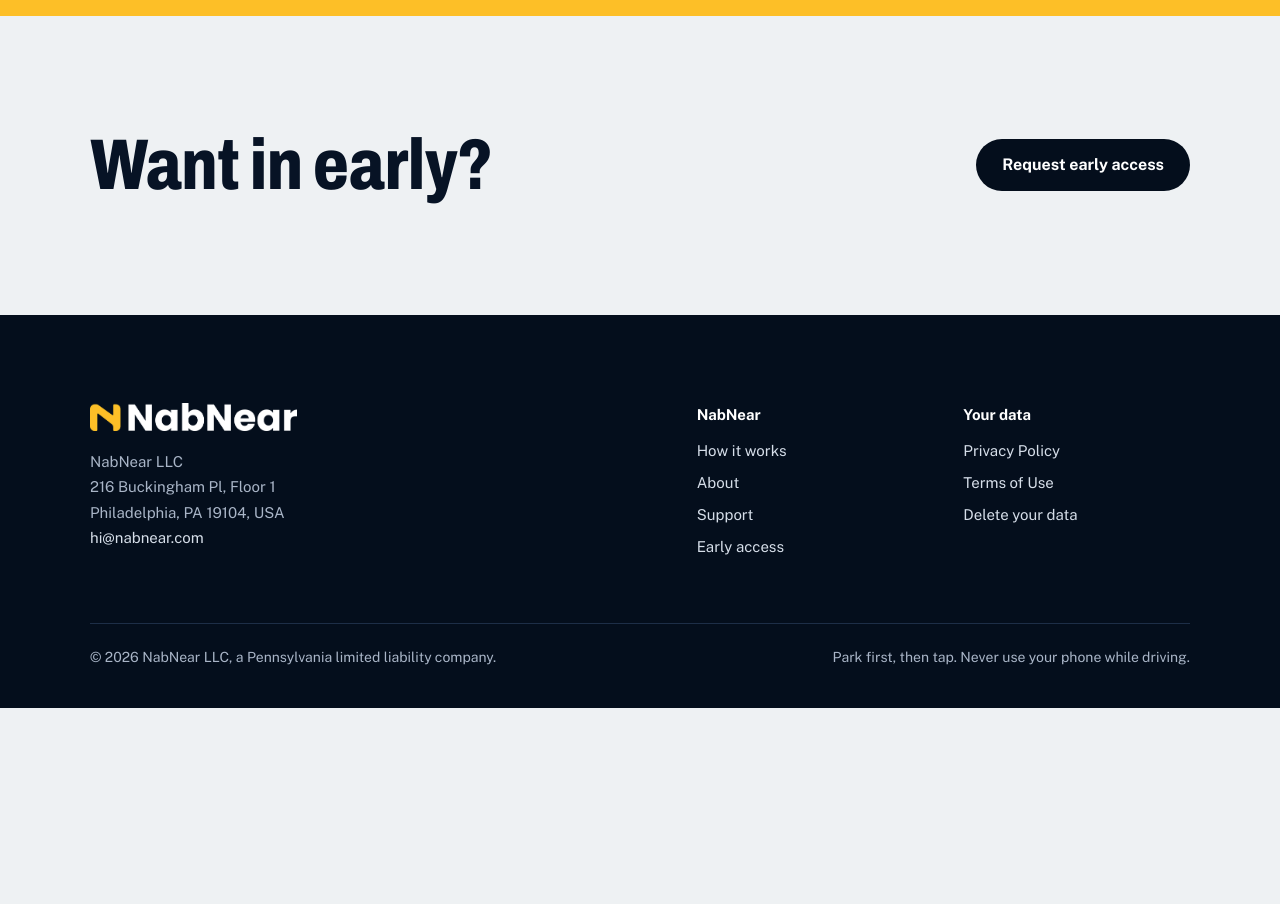
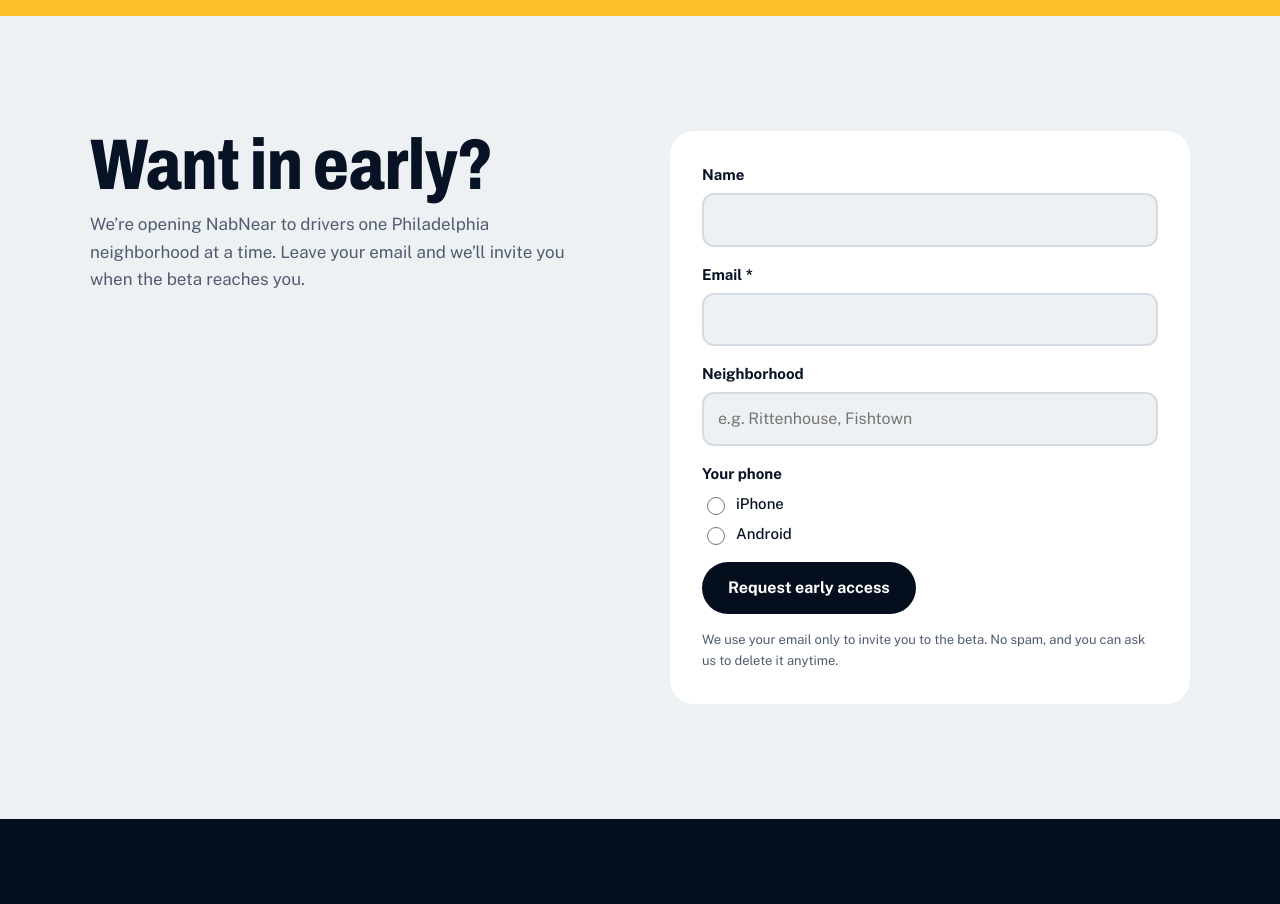
Before and after one commit to skandarz/nabnear-site, a plain HTML site: page index.html in a window 1280 px wide. Shown: the part 3360-4264 px from the top of the page. Before the commit the page ends 4068 px from the top, so only its background shows below. Drawn offline with Linux system fonts and the light colour scheme.

Commit message:
Early access signup form, privacy note
Co-Authored-By: Claude Opus 5.5 <noreply@anthropic.com>

```diff
--- a/assets/site.css
+++ b/assets/site.css
@@ -138,6 +138,25 @@ section{position:relative}
 .closer .wrap{display:flex;justify-content:space-between;align-items:center;gap:28px;flex-wrap:wrap}
 .closer .h2{margin:0}
 
+
+/* Early access form */
+.closer .wrap{align-items:flex-start}
+.early-copy{flex:1 1 320px;max-width:30em}
+.early-copy p{color:var(--slate);margin:12px 0 0}
+.early-form{flex:1 1 380px;max-width:520px;display:grid;gap:16px;background:var(--paper);border-radius:24px;padding:clamp(22px,3vw,32px)}
+.early-form .field{display:grid;gap:6px;margin:0;padding:0;border:0;min-width:0}
+.early-form label,.early-form legend{font-weight:700;font-size:15px;padding:0}
+.early-form legend{margin-bottom:6px}
+.early-form input[type=text],.early-form input[type=email]{font:inherit;font-size:16px;color:var(--ink);background:var(--sidewalk);border:2px solid var(--rule);border-radius:12px;padding:12px 14px;width:100%}
+.early-form input:focus-visible{outline:3px solid var(--curb);outline-offset:1px;border-color:var(--night)}
+.early-form .choice{display:inline-flex;align-items:center;gap:8px;font-weight:500;margin-right:22px;cursor:pointer}
+.early-form .choice input{width:18px;height:18px;accent-color:var(--night)}
+.early-form button{justify-self:start;cursor:pointer}
+.early-form button:disabled{opacity:.6;cursor:default}
+.early-form .ea-fine{font-size:13px;color:var(--slate);margin:0}
+.ea-status{font-weight:700;margin:0}
+.hp{position:absolute;left:-9999px;width:1px;height:1px;overflow:hidden}
+
 /* ---------- Inner pages ---------- */
 .page-head{background:var(--night);color:#fff;padding:clamp(48px,7vw,96px) 0 clamp(40px,6vw,72px)}
 .page-head h1{font-family:var(--display);font-weight:800;font-stretch:74%;font-size:clamp(52px,8vw,112px);line-height:.9;margin:0 0 18px;letter-spacing:-.005em}
--- a/index.html
+++ b/index.html
@@ -10,8 +10,8 @@
 <a class="skip" href="#main">Skip to content</a>
 <header class="site-head"><div class="wrap">
 <a href="/" class="brand" aria-label="NabNear home"><img src="/assets/logo-white.png" alt="NabNear" width="222" height="30"></a>
-<nav class="nav" aria-label="Main"><a href="/how-it-works/">How it works</a><a href="/about/">About</a><a href="/support/">Support</a><a class="btn btn-curb btn-sm" href="mailto:hi@nabnear.com?subject=NabNear%20early%20access">Request early access</a></nav>
-<details class="menu"><summary>Menu</summary><div class="menu-panel"><a href="/" aria-current="page">Home</a><a href="/how-it-works/">How it works</a><a href="/about/">About</a><a href="/support/">Support</a><a href="mailto:hi@nabnear.com?subject=NabNear%20early%20access">Request early access</a></div></details>
+<nav class="nav" aria-label="Main"><a href="/how-it-works/">How it works</a><a href="/about/">About</a><a href="/support/">Support</a><a class="btn btn-curb btn-sm" href="/#early">Request early access</a></nav>
+<details class="menu"><summary>Menu</summary><div class="menu-panel"><a href="/" aria-current="page">Home</a><a href="/how-it-works/">How it works</a><a href="/about/">About</a><a href="/support/">Support</a><a href="/#early">Request early access</a></div></details>
 </div></header>
 <main id="main">
 <section class="hero"><div class="wrap">
@@ -20,7 +20,7 @@
 <h1><span>Stop</span><span>circling.</span><span class="h1-park">Start parking.</span></h1>
 <p class="tagline">Street parking, shared by drivers leaving.</p>
 <p class="lede">When a driver is about to leave a street spot, they tap once. When you&rsquo;re nearby and looking, you hear about it. That&rsquo;s NabNear. Free. No&nbsp;sign&#8209;up.</p>
-<div class="actions"><a class="btn btn-curb" href="mailto:hi@nabnear.com?subject=NabNear%20early%20access">Request early access</a><a class="btn btn-ghost" href="#how">See how it works</a></div>
+<div class="actions"><a class="btn btn-curb" href="/#early">Request early access</a><a class="btn btn-ghost" href="#how">See how it works</a></div>
 </div>
 <div class="street"><svg viewBox="0 0 640 520" role="img" aria-labelledby="st-title st-desc" xmlns="http://www.w3.org/2000/svg">
 <title id="st-title">A Philadelphia street seen from above</title>
@@ -91,16 +91,38 @@
 
 <section class="safety" aria-label="Safety"><div class="wrap"><svg viewBox="0 0 40 40" fill="none" stroke="#040E1C" stroke-width="3" stroke-linecap="round" stroke-linejoin="round" aria-hidden="true"><rect x="12" y="4" width="16" height="30" rx="4"/><path d="M4 36L36 4"/></svg><p>Park first, then tap.<small>Never use NabNear while driving, including at red lights. Hand the phone to a passenger, or wait until you&rsquo;re parked.</small></p></div></section>
 
-<section class="band closer"><div class="wrap">
-<h2 class="h2">Want in early?</h2>
-<a class="btn btn-ink" href="mailto:hi@nabnear.com?subject=NabNear%20early%20access">Request early access</a>
+<section class="band closer" id="early" aria-labelledby="early-h"><div class="wrap">
+<div class="early-copy"><h2 class="h2" id="early-h">Want in early?</h2>
+<p>We&rsquo;re opening NabNear to drivers one Philadelphia neighborhood at a time. Leave your email and we&rsquo;ll invite you when the beta reaches you.</p></div>
+<form class="early-form" id="early-form" action="https://docs.google.com/forms/d/e/1FAIpQLSd926Bk09BWd0J9kRBh31HoPNeeavduIPlTWLvk7L2ZXB-b-g/formResponse" method="POST" target="_blank">
+<div class="field"><label for="ea-name">Name</label><input id="ea-name" name="entry.1895902981" type="text" autocomplete="name"></div>
+<div class="field"><label for="ea-email">Email <span aria-hidden="true">*</span></label><input id="ea-email" name="entry.986649059" type="email" autocomplete="email" required></div>
+<div class="field"><label for="ea-hood">Neighborhood</label><input id="ea-hood" name="entry.587116956" type="text" placeholder="e.g. Rittenhouse, Fishtown"></div>
+<fieldset class="field"><legend>Your phone</legend>
+<label class="choice"><input type="radio" name="entry.204317262" value="iPhone"> iPhone</label>
+<label class="choice"><input type="radio" name="entry.204317262" value="Android"> Android</label></fieldset>
+<div class="hp" aria-hidden="true"><label for="ea-web">Leave this empty</label><input id="ea-web" type="text" tabindex="-1" autocomplete="off"></div>
+<button class="btn btn-ink" type="submit">Request early access</button>
+<p class="ea-fine">We use your email only to invite you to the beta. No spam, and you can ask us to delete it anytime.</p>
+<p class="ea-status" id="ea-status" role="status" hidden></p>
+</form>
 </div></section>
+<script>
+(function(){var f=document.getElementById('early-form'),s=document.getElementById('ea-status');if(!f||!window.fetch)return;
+f.addEventListener('submit',function(e){e.preventDefault();if(document.getElementById('ea-web').value)return;
+var b=f.querySelector('button');b.disabled=true;b.textContent='Sending\u2026';
+fetch(f.action,{method:'POST',mode:'no-cors',body:new FormData(f)}).then(function(){
+f.querySelectorAll('.field,.hp,button,.ea-fine').forEach(function(el){el.hidden=true});
+s.hidden=false;s.textContent='Thanks, you\u2019re on the list. We\u2019ll email you when the beta opens near you.';s.focus&&s.setAttribute('tabindex','-1');s.focus();
+}).catch(function(){b.disabled=false;b.textContent='Request early access';s.hidden=false;s.textContent='That didn\u2019t go through. Check your connection and try again, or email hi@nabnear.com.';});
+});})();
+</script>
 </main>
 <footer class="site-foot"><div class="wrap">
 <div class="foot-grid">
 <div><img src="/assets/logo-white.png" alt="NabNear" width="207" height="28">
 <address>NabNear LLC<br>216 Buckingham Pl, Floor 1<br>Philadelphia, PA 19104, USA<br><a href="mailto:hi@nabnear.com">hi@nabnear.com</a></address></div>
-<div><h2>NabNear</h2><ul><li><a href="/how-it-works/">How it works</a></li><li><a href="/about/">About</a></li><li><a href="/support/">Support</a></li><li><a href="mailto:hi@nabnear.com?subject=NabNear%20early%20access">Early access</a></li></ul></div>
+<div><h2>NabNear</h2><ul><li><a href="/how-it-works/">How it works</a></li><li><a href="/about/">About</a></li><li><a href="/support/">Support</a></li><li><a href="/#early">Early access</a></li></ul></div>
 <div><h2>Your data</h2><ul><li><a href="/privacy/">Privacy Policy</a></li><li><a href="/terms/">Terms of Use</a></li><li><a href="/delete/">Delete your data</a></li></ul></div>
 </div>
 <div class="fine"><span>&copy; 2026 NabNear LLC, a Pennsylvania limited liability company.</span><span>Park first, then tap. Never use your phone while driving.</span></div>
```
Also changed, not shown: 404.html (+3 -3 lines), about/index.html (+3 -3 lines), delete/index.html (+3 -3 lines), how-it-works/index.html (+3 -3 lines), privacy/index.html (+5 -3 lines), support/index.html (+4 -4 lines), terms/index.html (+3 -3 lines).
